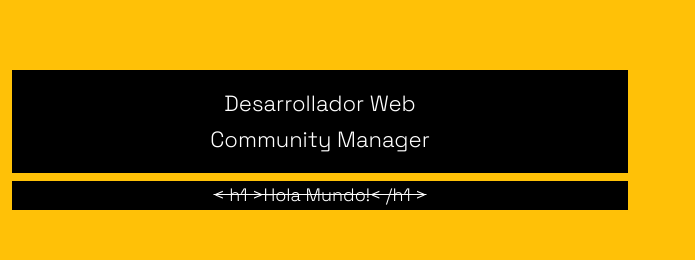
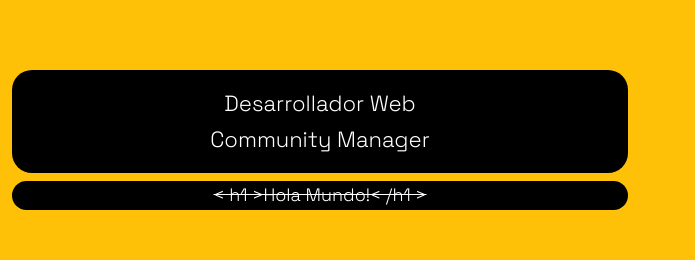
Before and after one commit to joaquinaccorsi/curriculum-vitae-page2, a plain HTML site: page index.html in a window 1280 px wide. Shown: the part 457-717 px from the top of the page, 0-695 px from the left. Drawn offline with nearby package versions, Linux system fonts and the light colour scheme.

Commit message:
Update estilos.css

```diff
--- a/Css/estilos.css
+++ b/Css/estilos.css
@@ -9,7 +9,7 @@
 .navbar {  width: 100%;height: 70px;background-color: #FFC107;
 text-align: start;font-family:'Space Grotesk', sans-serif;font-style: normal;}
 .masthead {background-color: #FFC107;}
-.masthead p {background-color: black; color: white; font-style: bold;}
+.masthead p {background-color: black; color: white; border-radius: 20px;}
 .offcanvas {background-color: #FFC107;}
 .offcanvas .offcanvas-header {font-family: 'Space Grotesk', sans-serif; background-color:black; height: 90px;}
 .offcanvas .offcanvas-header h5 {color:#FFC107;}
```
